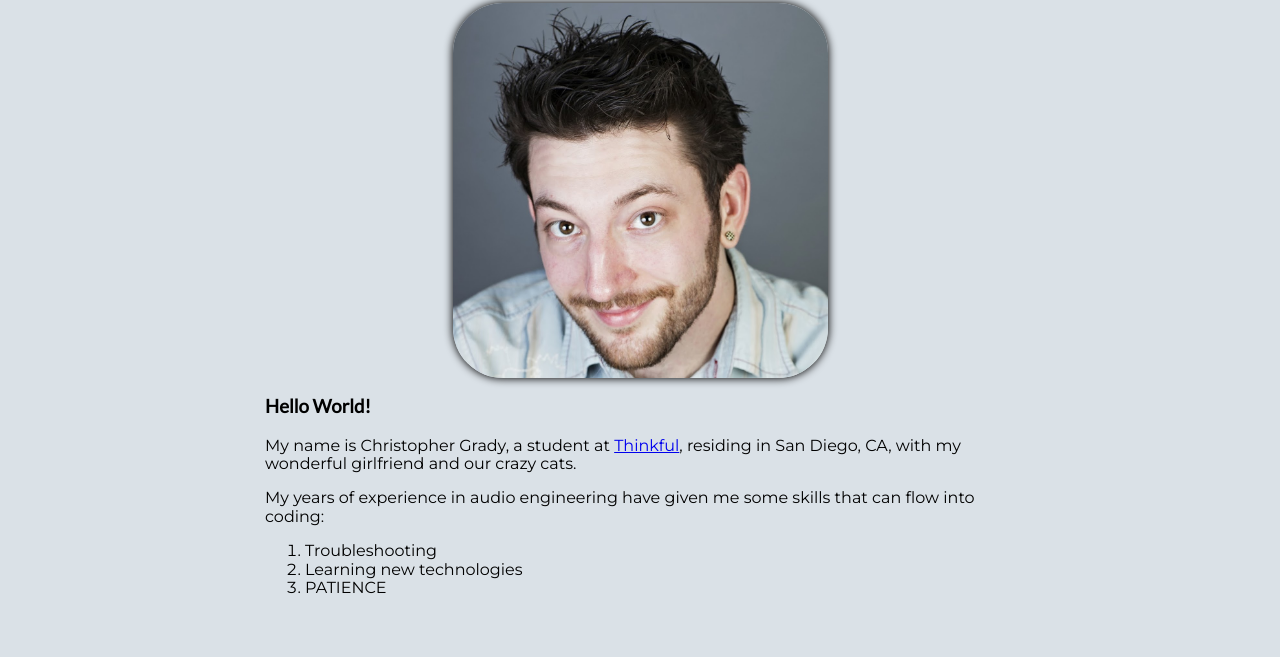
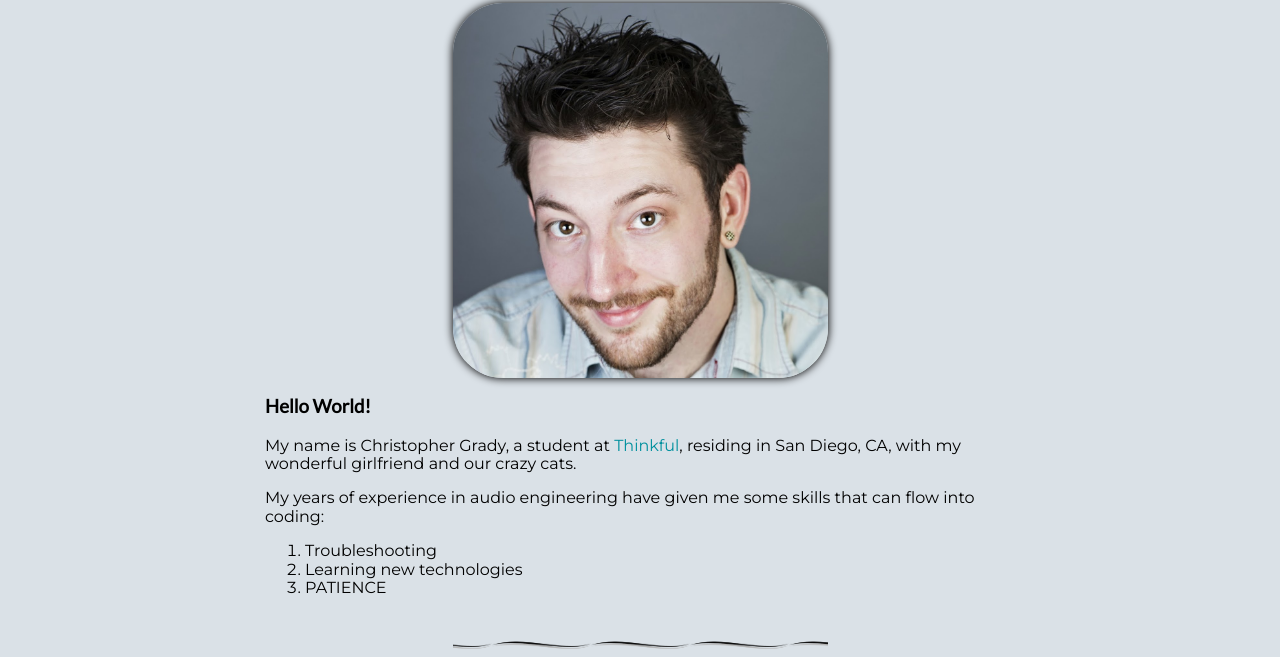
Before and after one commit to grittygrady/Thinkful-Portfolio-Page, a plain HTML site: page index.html in a window 1280 px wide. Shown: the part 139-796 px from the top of the page. Drawn offline with nearby package versions, Linux system fonts and the light colour scheme.

Commit message:
Updated hr lines, color changes

```diff
--- a/index.html
+++ b/index.html
@@ -14,7 +14,7 @@
 
 <body>
     <header>
-        <section>
+        <section class="wrapper">
             <h1>Christopher Grady</h1>
             <h2>Aspiring Web Developer</h2>
         </section>
--- a/style.css
+++ b/style.css
@@ -1,6 +1,6 @@
 /* link to Google fonts to allow browsers to access fonts, instructions for using them */
 
-@import url('https://fonts.googleapis.com/css2?family=Anton&family=Lato&family=Montserrat&display=swap');
+@import url("https://fonts.googleapis.com/css2?family=Anton&family=Lato&family=Montserrat&display=swap");
 
 /*
 font-family: 'Anton', sans-serif;
@@ -17,32 +17,30 @@ body {
   background-color: #dae1e7;
 }
 
-
 header {
   background-color: #142850;
-
 }
 
 h1 {
   color: #00909e;
-    font-family: 'Anton', sans-serif;
+  font-family: "Anton", sans-serif;
   font-size: 60px;
   margin: 0;
   padding-top: 20px;
-    letter-spacing: .08em;
+  letter-spacing: 0.08em;
   text-align: center;
 }
 
 h2 {
   color: #dae1e7;
-    font-family: 'Lato', sans-serif;
+  font-family: "Lato", sans-serif;
   margin: 0;
   padding-bottom: 10px;
   text-align: center;
 }
 
 h3 {
-    font-family: 'Lato', sans-serif;
+  font-family: "Lato", sans-serif;
 }
 
 img {
@@ -54,29 +52,40 @@ img {
   box-shadow: 0 0 9px 0.5px black;
   margin-top: 15px;
 }
-
-p, ul, ol {
-    font-family: 'Montserrat', sans-serif;
+/* TARGETS ALL P, UL, AND OL (OVERRIDEN FOR FOOTER BELOW) */
+p,
+ul,
+ol {
+  font-family: "Montserrat", sans-serif;
 }
 
 footer {
   background-color: #142850;
   padding-top: 20px;
 }
-
+/* TARGETS ONLY THE PARAGRAPH NESTED IN FOOTER > SECTION */
 footer > section > p {
   color: #dae1e7;
   margin: 0;
   padding-bottom: 15px;
-    font-family: 'Lato', sans-serif;
+  font-family: "Lato", sans-serif;
   text-align: center;
 }
 
+/* USES A BACKGROUND IMAGE IN PLACE OF A LINE */
 hr {
-    background-image: url("/images/hr-wave.png");
+  width: 50%;
+  height: 20px;
   border: none;
-    width: 386px;
-    height: 25px;
+  border-radius: 25%;
+  margin: auto;
+  margin-top: 5%;
+  margin-bottom: 5%;
+  /* SETS THE IMAGE TO SCALE TO THE CONTAINER */
+  background-size: contain;
+  background-position: center;
+  background-color: transparent;
+  background-image: url("images/hr-wave.png");
 }
 
 /* CLASS SELECTORS */
@@ -87,9 +96,16 @@ hr {
 }
 
 /* PSEUDO CLASS SELECTORS (LOVE HATE NMEUMONIC) */
-a:link {}
-a:visited{}
+a:link {
+  text-decoration: none;
+  color: #00909e;
+}
+a:visited {
+  color: darkslateblue;
+}
 a:hover {
-    color: pink;
+  text-decoration: underline;;
 }
-a:active {}
+a:active {
+    color: dodgerblue;
+}
```
Lines whose indentation alone changed are shown as unchanged.
